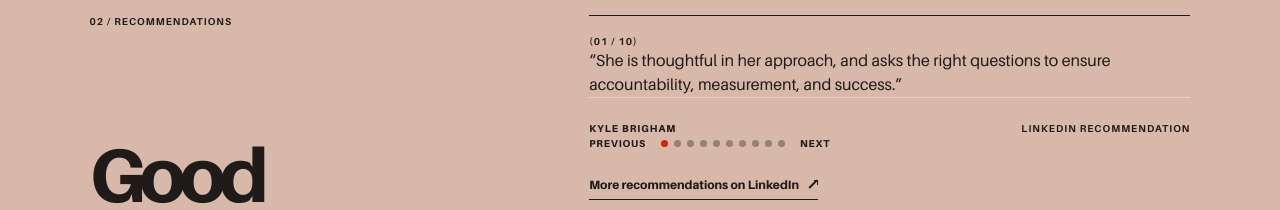
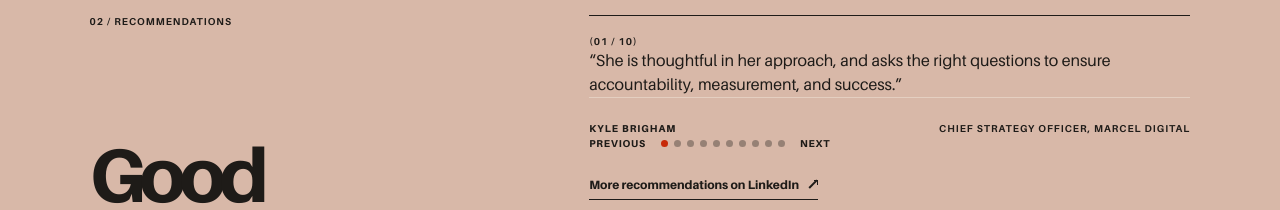
Before and after one commit to ruxandramusic/Solid-Advice, a Next.js app: page / in a window 1280 px wide. Shown: the part 1520-1730 px from the top of the page. Built offline with nearby package versions, Linux system fonts and the light colour scheme.

Commit message:
Add recommender roles and companies

```diff
--- a/app/recommendation-carousel.tsx
+++ b/app/recommendation-carousel.tsx
@@ -6,52 +6,52 @@ const recommendations = [
   {
     quote: "She is thoughtful in her approach, and asks the right questions to ensure accountability, measurement, and success.",
     author: "Kyle Brigham",
-    detail: "LinkedIn recommendation",
+    detail: "Chief Strategy Officer, Marcel Digital",
   },
   {
     quote: "Ruxandra is a highly-talented marketing professional. She’s an absolute pleasure to work with and her data-driven approach to digital marketing makes her a strong asset to any organization.",
     author: "CJ Bacher",
-    detail: "LinkedIn recommendation",
+    detail: "Chief Operating Officer, Eligo Energy",
   },
   {
     quote: "Ruxandra is an elite digital marketing talent that’s data-driven and strategic across channels.",
     author: "Matt Gibbs",
-    detail: "LinkedIn recommendation",
+    detail: "Chief Customer Officer, EverPass Media",
   },
   {
     quote: "Ruxandra is extremely driven and passionate; she always strives for excellence in delivery for her clients.",
     author: "Jenna Watson",
-    detail: "LinkedIn recommendation",
+    detail: "SVP, Media, DAC",
   },
   {
     quote: "She always exceeded all expectations. Her strengths lay in being a data driven professional with a focus on cross channel marketing.",
     author: "Eugene Feygin",
-    detail: "LinkedIn recommendation",
+    detail: "Founder, Raw SEO",
   },
   {
     quote: "Ruxandra is a highly motivated, detail oriented, and passionate marketing professional.",
     author: "Jason Witt",
-    detail: "LinkedIn recommendation",
+    detail: "VP, Executive Creative Director, Zeta Global",
   },
   {
     quote: "Ruxandra is a well-trained and experienced marketing professional with strong project coordination, analytical, team and leadership skills.",
     author: "Zafar Iqbal",
-    detail: "LinkedIn recommendation",
+    detail: "Associate Professor of Marketing, DePaul University",
   },
   {
     quote: "She’s ambitious, smart, hard working and a great team player. She always gives 100% and it shows in her results.",
     author: "Dona Dinescu",
-    detail: "LinkedIn recommendation",
+    detail: "Founder, TLDR&D",
   },
   {
     quote: "She has a strong ability to analyze complex data to help improve marketing effectiveness.",
     author: "Geoff Calhoun",
-    detail: "LinkedIn recommendation",
+    detail: "Senior Product Owner, Unified Ad Sales, Sinclair Inc.",
   },
   {
     quote: "Her work was very efficient and effective. We were able to use this information to attack new markets and innovate new products.",
     author: "Todd Borchardt",
-    detail: "LinkedIn recommendation",
+    detail: "Pure-Cut Metals",
   },
 ];
 
```
Also changed, not shown: 1 other file (tests, documents, lock files or other folders).
